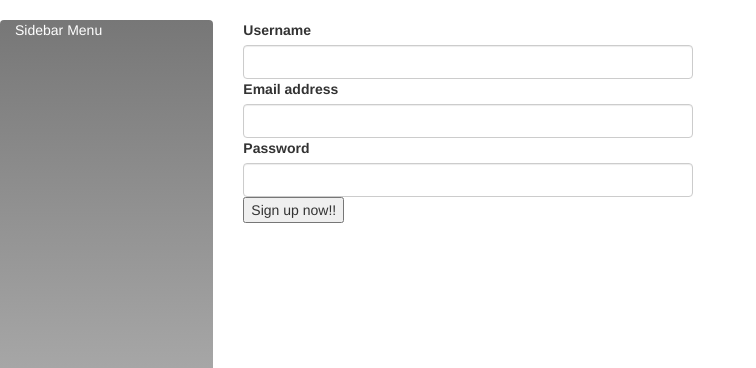
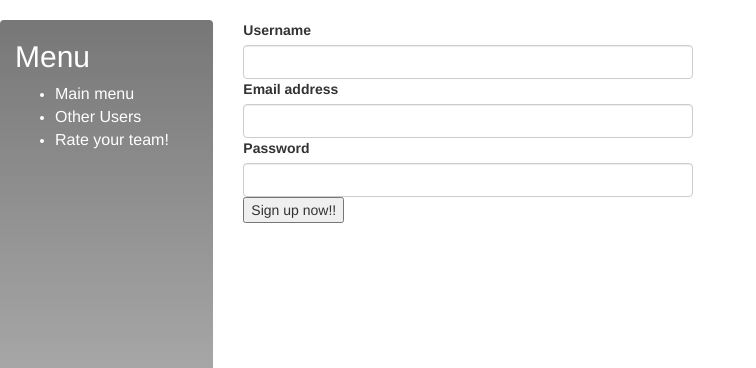
Before and after one commit to doriczapari/bigace, a Django app: page /user/new/ in a window 1280 px wide. Shown: the part 52-420 px from the top of the page, without its empty margins (0-756 px from the left). Run offline with Django 3.2, Linux system fonts and the light colour scheme; some libraries are stand-ins or nearby versions.

Commit message:
Main HTML added, styling

```diff
--- a/bigaceproject/static/bigaceproject.css
+++ b/bigaceproject/static/bigaceproject.css
@@ -13,3 +13,7 @@
 .form-control {
   width: 450px;
 }
+.sidebar-list a {
+    color: white;
+    font-size: 16px;
+}
--- a/bigaceproject/templates/base.html
+++ b/bigaceproject/templates/base.html
@@ -46,7 +46,17 @@
     <div class="container-fluid">
       <div class="row">
           <div class="col-md-2 sidebar">
-            Sidebar Menu
+            <h2>Menu</h2>
+            <ul class="sidebar-list">
+            <li><a href="{% url 'bigace:main' %}">Main menu</a></li>
+            {% for profile in user.userprofile_set.all %}
+            <li>
+            <a href="{% url 'bigace:user_update' pk=profile.pk %}">Profile</a>
+            </li>
+            {% endfor %}
+            <li><a href="{% url 'bigace:user_list' %}">Other Users</a></li>
+            <li><a href="{% url 'bigace:user_rate' %}">Rate your team!</a></li>
+          </ul>
           </div>
           <div class="main-content col-md-9">
             {% block content %}
--- a/bigaceproject/urls.py
+++ b/bigaceproject/urls.py
@@ -1,18 +1,16 @@
 from django.conf.urls import url
 from .views import *
+
 urlpatterns = [
-    # url(regex=r'^main/$',
-    #     view=Main.as_view(),
-    #     name='main'),
+    url(regex=r'^main/$',
+        view=MainView.as_view(),
+        name='main'),
     url(regex=r'^user/new/',
         view=UserCreateView.as_view(),
         name='user_create'),
     url(regex=r'^user/list/$',
         view=UserListView.as_view(),
         name='user_list'),
-    url(regex=r'^user/(?P<pk>[0-9]+)/$',
-        view=UserDetailView.as_view(),
-        name='user_detail'),
     url(regex=r'^user/update/(?P<pk>[0-9]+)/$',
         view=UserUpdateView.as_view(),
         name='user_update'),
--- a/bigaceproject/views.py
+++ b/bigaceproject/views.py
@@ -1,11 +1,15 @@
 from bigaceproject.models import Project, UserProfile, Rating
 from django.contrib.auth.models import User
 from django.core.urlresolvers import reverse_lazy
-from django.shortcuts import render, redirect
-
-# Create your views here.
+from django.shortcuts import redirect
+from django.views.generic.base import TemplateView
 from django.views.generic import ListView, CreateView, DetailView
 from django.views.generic.edit import UpdateView
+
+
+class MainView(TemplateView):
+
+    template_name = 'main.html'
 
 
 class ProjectListView(ListView):
@@ -70,6 +74,9 @@ class UserUpdateView(UpdateView):
     model = UserProfile
     fields = ['user', 'skills', 'twitter', 'github']
 
+    def get_success_url(self):
+        return '/user/{0}'.format(self.object.user.id)
+
 
 class UserRateView(CreateView):
 
```
Also changed, not shown: bigaceproject/templates/main.html (added, +10 -0 lines).
